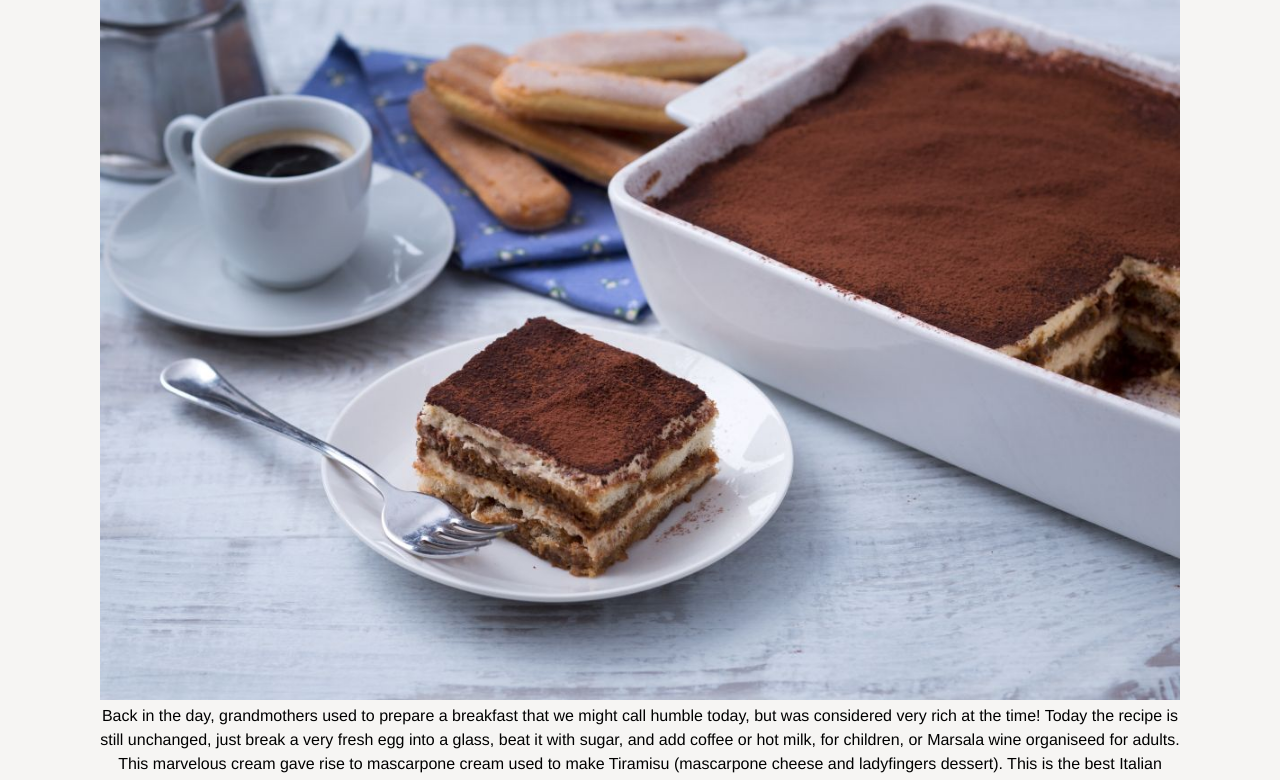
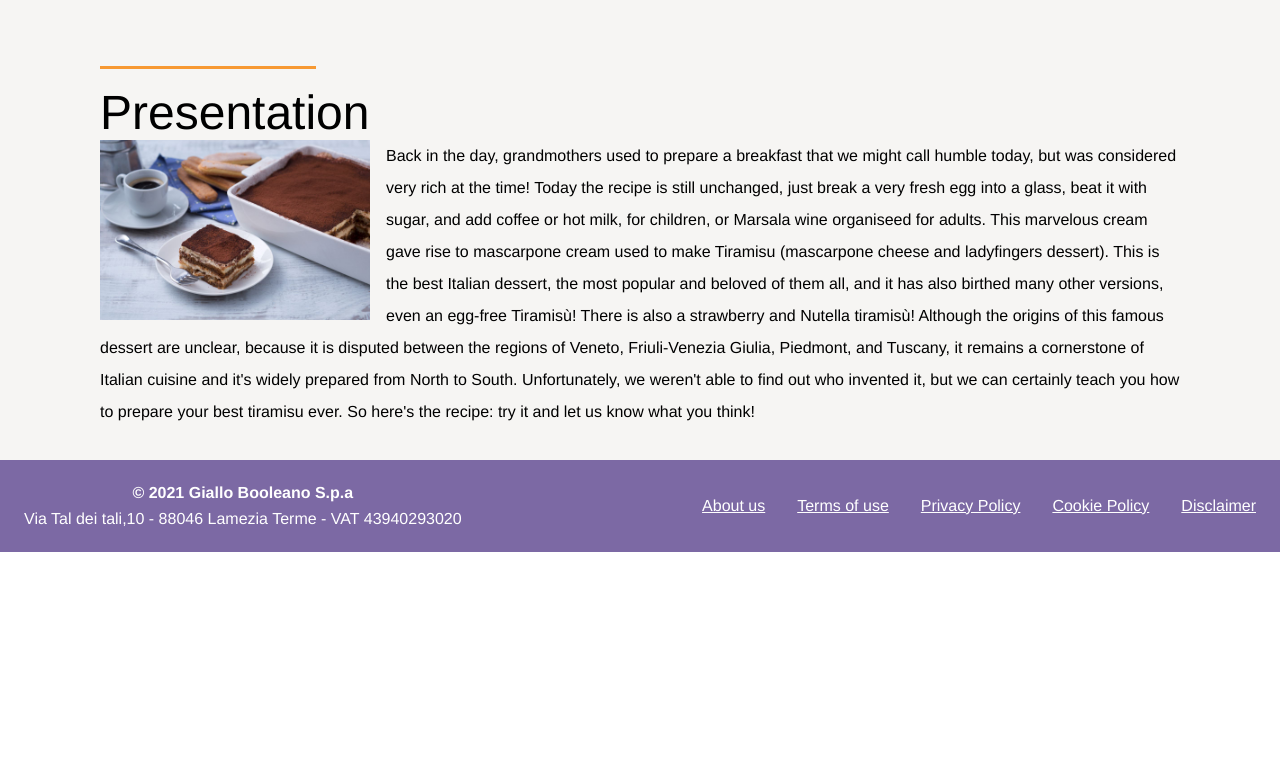
Before and after one commit to fabiogerritferrari/html-css-responsive-layout, a plain HTML site: page index.html in a window 1280 px wide. Shown: the part 641-1421 px from the top of the page. After the commit the page ends 1193 px from the top, so only its background shows below. Drawn offline with Linux system fonts and the light colour scheme.

Commit message:
inserito float, margin e cambiata grandezza dell'img nella presentation nella queery

```diff
--- a/css/style.css
+++ b/css/style.css
@@ -95,8 +95,7 @@ main{
 }
 
 .presentation > p{
-    line-height: 1.5rem;
-    text-align: center;
+    line-height: 2rem;
 }
 
 /* ?footer */
@@ -141,6 +140,13 @@ footer address{
         display: block;
     }
 
+    .presentation figure > img{
+        width: 25%;
+        float: inline-start;
+        margin-right: 1rem;
+    }
+
+
 }
 
 @media screen and (min-width:992px) {
@@ -153,7 +159,6 @@ footer address{
 
     .container{
     max-width: 1080px;
-    padding: 0;
     margin:0 auto;
     }
 
```
Also changed, not shown: index.html (+1 -2 lines).
